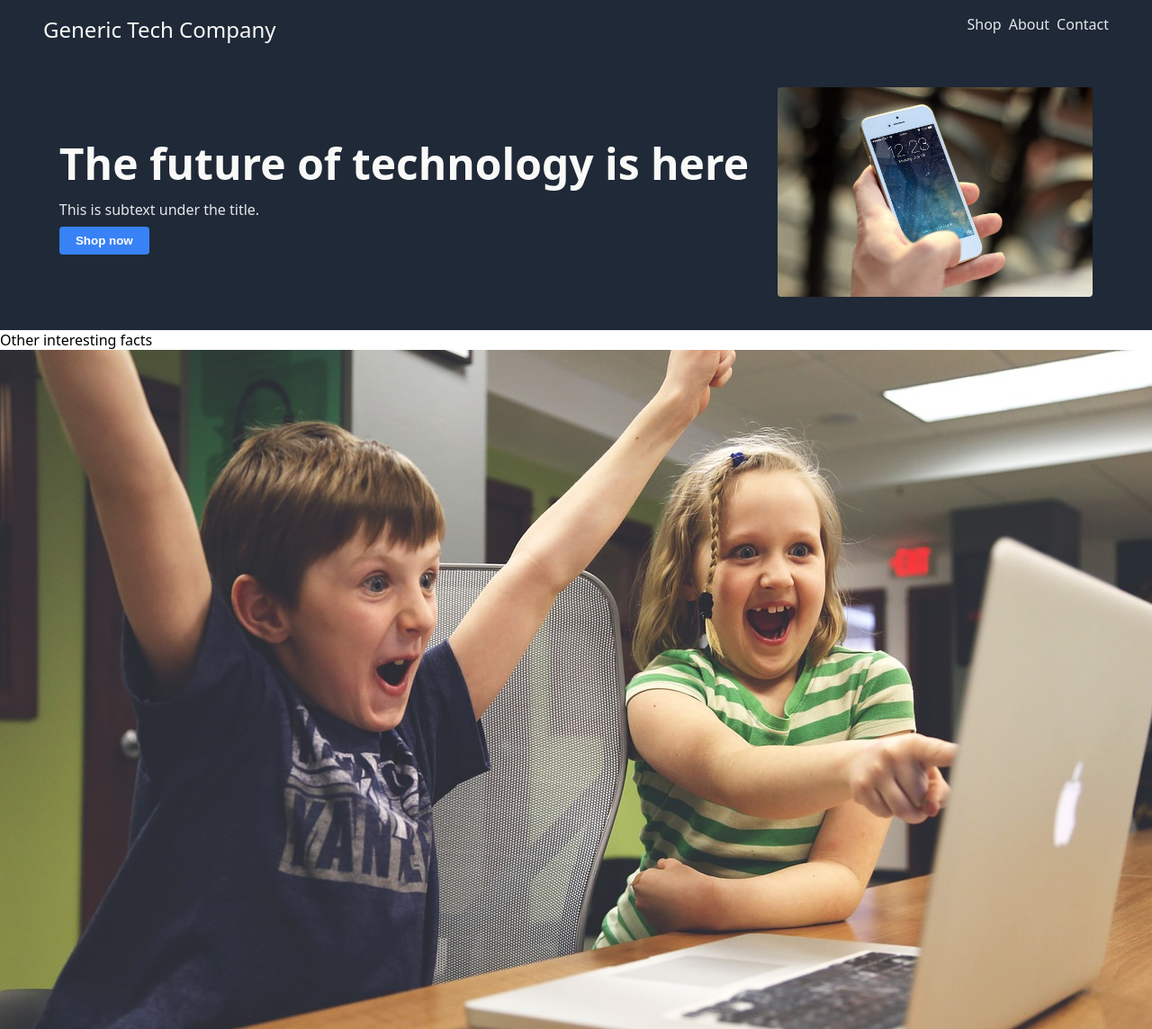
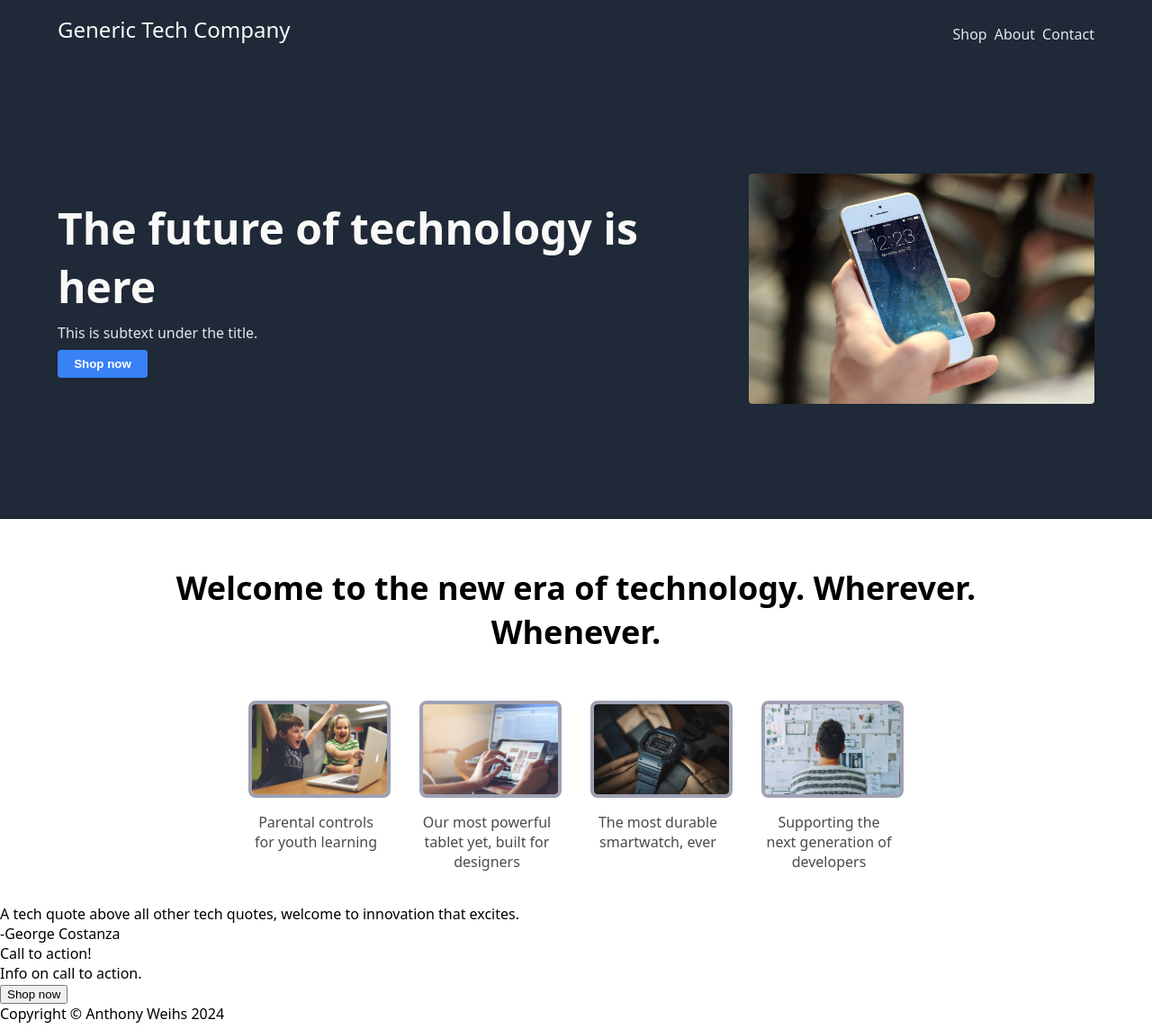
Before and after one commit to aweihs/landing-page, a plain HTML site: page index.html in a window 1280 px wide. Shown: the top 1144 px of the page at 90% size. Drawn offline with Linux system fonts and the light colour scheme.

Commit message:
Add subsection below title with images
Subsection below header added, used to display multiple images and subtext below the image about the company. Flex-wrap allows for page to be resized and still display. Also updated sizing on the header image and padding numbers (slight increase).

```diff
--- a/index.html
+++ b/index.html
@@ -37,28 +37,28 @@
 
     <div class="subtext-container">
 
-        <div class="subtext-header">Other interesting facts</div>
+        <div class="subtext-header">Welcome to the new era of technology. Wherever. Whenever.</div>
 
         <div class="img-panel">
 
             <div class="info-container">
                 <img class="subtext-image" src="images/children-593313_1280.jpg" alt="Young children cheering at a laptop.">
-                <div class="subtext-info">info about the image</div>
+                <div class="subtext-info">Parental controls for youth learning</div>
             </div>
 
             <div class="info-container">
                 <img class="subtext-image" src="images/hands-820272_1280.jpg" alt="Hands of a person off-screen using a tablet.">
-                <div class="subtext-info">info about the image</div>
+                <div class="subtext-info">Our most powerful tablet yet, built for designers</div>
             </div>
 
             <div class="info-container">
                 <img class="subtext-image" src="images/casio-8392121_1280.jpg" alt="A person's hand with a watch on.">
-                <div class="subtext-info">info about the image</div>
+                <div class="subtext-info">The most durable smartwatch, ever </div>
             </div>
 
             <div class="info-container">
                 <img class="subtext-image" src="images/startup-3267505_1280.jpg" alt="Back of a person's head looking at wireframes on a whiteboard.">
-                <div class="subtext-info">info about the image</div>
+                <div class="subtext-info">Supporting the next generation of developers</div>
             </div>
 
         </div>
--- a/styles.css
+++ b/styles.css
@@ -6,11 +6,14 @@ body {
     margin: 0;
 }
 
+/* header and title */
+
 .header {
     display: flex;
     justify-content: space-between;
     background-color: #1f2937;
-    padding: 16px 48px;
+    padding: 16px 64px;
+    align-items: flex-end;
 }
 
 .header-title {
@@ -36,7 +39,7 @@ body {
     background-color: #1f2937;
     align-items: center;
     justify-content: center;
-    padding: 32px 48px;
+    padding: 128px 64px;
 }
 
 .title {
@@ -67,8 +70,55 @@ body {
 }
 
 .title-image img {
-    width: 350px;
-    max-height: auto;
-    flex-basis: 350px;
+    display: flex;
+    width: 100%;
+    max-width: 400px;
+    min-width: 300px;
+    flex-basis: 100%;
     border-radius: 4px;
+
 }
+
+/* subtext */
+
+.subtext-container {
+    display: flex;
+    flex-direction: column;
+    align-items: center;
+    padding: 36px 36px;
+    gap: 36px;
+}
+
+.subtext-header {
+    display: flex;
+    justify-content: center;
+    text-align: center;
+    padding: 16px 64px;
+    font-size: 36px;
+    font-weight: bold;
+}
+
+.img-panel {
+    display: flex;
+    flex-wrap: wrap;
+    gap: 32px;
+    text-align: center;
+}
+
+.info-container {
+    display: flex;
+    flex-direction: column;
+    gap: 16px;
+}
+
+.info-container img {
+    max-width: 150px;
+    border-radius: 8px;
+    border: 2px;
+    border: 4px solid #3c42637e;
+}
+
+.img-panel .subtext-info {
+    max-width: 150px;
+    color: #4a4a4a;
+}
```
